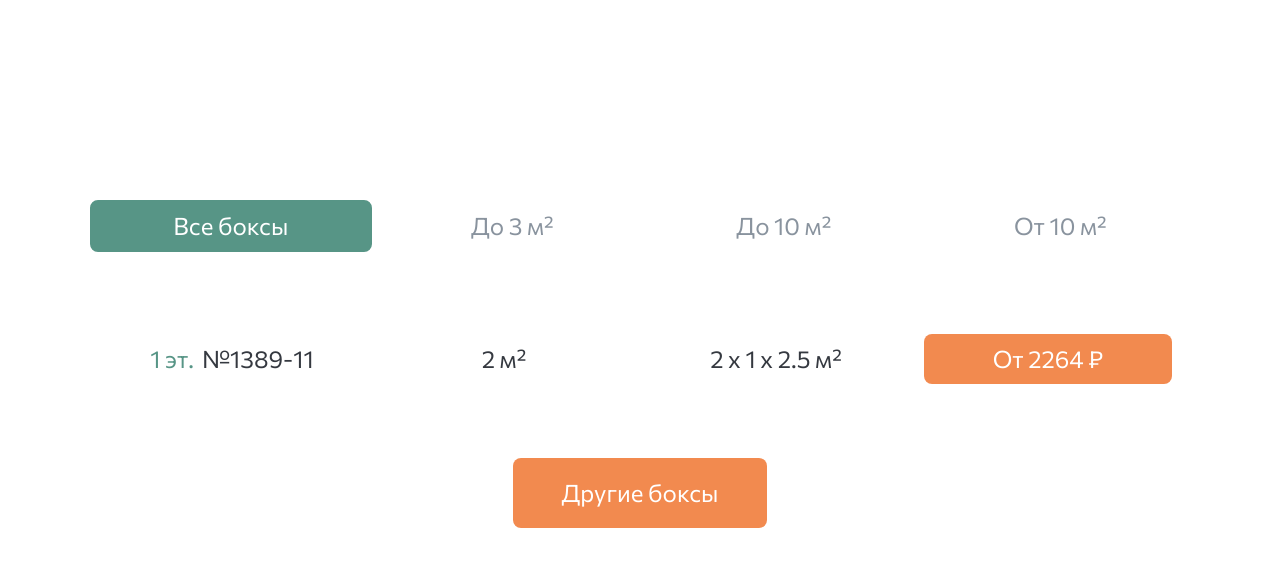
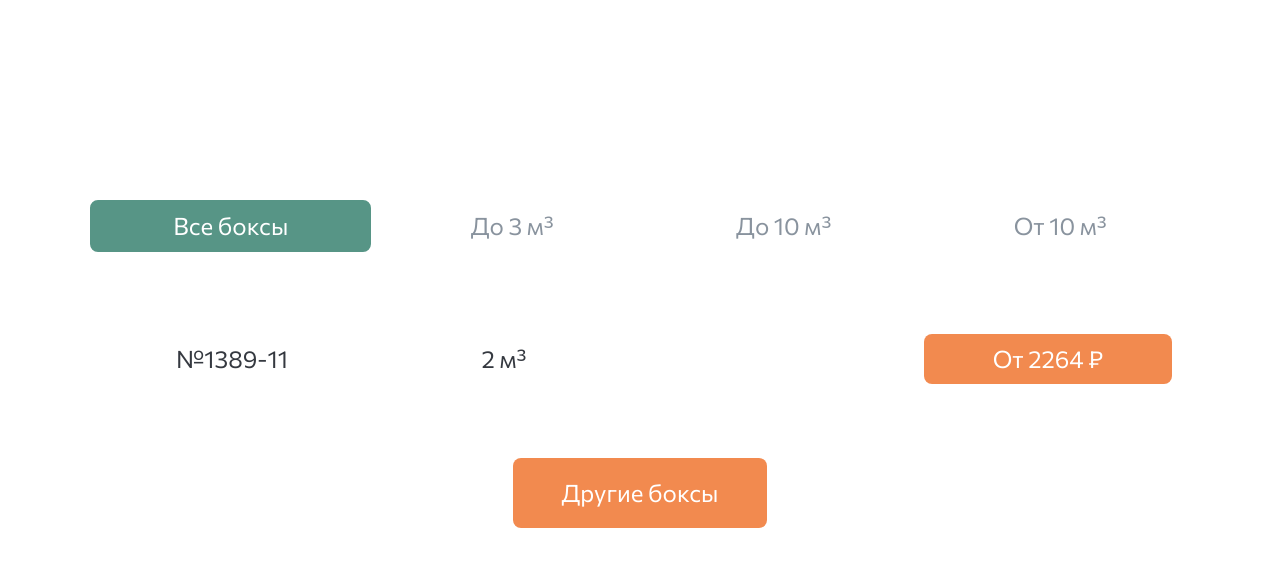
Before and after one commit to permsky/self_storage_site, a Django app: page /boxes/ in a window 1280 px wide. Shown: the part 1053-1626 px from the top of the page. Run offline with Django 3.2, Linux system fonts and the light colour scheme; data that the repository does not hold is empty; parts of the project's set-up code (start-up, migrations or seed data) failed here and were passed over; some libraries are stand-ins or nearby versions.

Commit message:
Prepare for boxes generation

```diff
--- a/self_storage_site/templates/boxes.html
+++ b/self_storage_site/templates/boxes.html
@@ -312,15 +312,15 @@
 			</div>
 			<div class="col-6 col-lg-3">
 				<input type="radio" name="BOXES_FILTER" id="to3m" class="SelfStorage_radio d-none">
-				<label for="to3m" class="btn my-2 w-100 fs_24">До 3 м²</label>
+				<label for="to3m" class="btn my-2 w-100 fs_24">До 3 м&#179;</label>
 			</div>
 			<div class="col-6 col-lg-3">
 				<input type="radio" name="BOXES_FILTER" id="to10m" class="SelfStorage_radio d-none">
-				<label for="to10m" class="btn my-2 w-100 fs_24">До 10 м²</label>
+				<label for="to10m" class="btn my-2 w-100 fs_24">До 10 м&#179;</label>
 			</div>
 			<div class="col-6 col-lg-3">
 				<input type="radio" name="BOXES_FILTER" id="From10m" class="SelfStorage_radio d-none">
-				<label for="From10m" class="btn my-2 w-100 fs_24">От 10 м²</label>
+				<label for="From10m" class="btn my-2 w-100 fs_24">От 10 м&#179;</label>
 			</div>
 		</form>
 		<ul class="nav nav-pills pt-header d-flex justify-content-between" id="pills-tab" role="tablist">
@@ -328,13 +328,13 @@
 				<button class="btn my-2 w-100 fs_24 SelfStorage__tab active" id="pills-all-tab" data-bs-toggle="pill" data-bs-target="#pills-all" type="button" role="tab" aria-controls="pills-all" aria-selected="true">Все боксы</button>
 			</li>
 			<li class="nav-item flex-grow-1 mx-2" role="presentation">
-				<button class="btn my-2 w-100 fs_24 SelfStorage__tab" id="pills-to3-tab" data-bs-toggle="pill" data-bs-target="#pills-to3" type="button" role="tab" aria-controls="pills-to3" aria-selected="false">До 3 м²</button>
+				<button class="btn my-2 w-100 fs_24 SelfStorage__tab" id="pills-to3-tab" data-bs-toggle="pill" data-bs-target="#pills-to3" type="button" role="tab" aria-controls="pills-to3" aria-selected="false">До 3 м&#179;</button>
 			</li>
 			<li class="nav-item flex-grow-1 mx-2" role="presentation">
-				<button class="btn my-2 w-100 fs_24 SelfStorage__tab" id="pills-to10-tab" data-bs-toggle="pill" data-bs-target="#pills-to10" type="button" role="tab" aria-controls="pills-to10" aria-selected="false">До 10 м²</button>
+				<button class="btn my-2 w-100 fs_24 SelfStorage__tab" id="pills-to10-tab" data-bs-toggle="pill" data-bs-target="#pills-to10" type="button" role="tab" aria-controls="pills-to10" aria-selected="false">До 10 м&#179;</button>
 			</li>
 			<li class="nav-item flex-grow-1 mx-2" role="presentation">
-				<button class="btn my-2 w-100 fs_24 SelfStorage__tab" id="pills-from10-tab" data-bs-toggle="pill" data-bs-target="#pills-from10" type="button" role="tab" aria-controls="pills-from10" aria-selected="false">От 10 м²</button>
+				<button class="btn my-2 w-100 fs_24 SelfStorage__tab" id="pills-from10-tab" data-bs-toggle="pill" data-bs-target="#pills-from10" type="button" role="tab" aria-controls="pills-from10" aria-selected="false">От 10 м&#179;</button>
 			</li>
 		</ul>
 		<div class="tab-content" id="pills-tabContent">
@@ -343,13 +343,13 @@
 
 				<a href="#" class="row text-decoration-none py-3 px-4 mt-5 SelfStorage__boxlink">
 					<div class="col-12 col-md-4 col-lg-3 d-flex justify-content-center align-items-center">
-						<span class="SelfStorage_green fs_24 me-2">1 эт.</span><span class="fs_24">№1389-11</span>
+						<span class="fs_24">№1389-11</span>
 					</div>
 					<div class="col-6 col-md-4 col-lg-3 d-flex justify-content-center align-items-center">
-						<span class="fs_24">2 м²</span>
+						<span class="fs_24">2 м&#179;</span>
 					</div>
 					<div class="col-6 col-md-4 col-lg-3 d-flex justify-content-center align-items-center">
-						<span class="fs_24">2 х 1 х 2.5 м²</span>
+						<span class="fs_24"></span>
 					</div>
 					<div class="col-12 col-lg-3">
 						<span class="btn my-2 w-100 text-white fs_24 SelfStorage__bg_orange SelfStorage__btn2_orange border-8">От 2264 ₽</span>
@@ -362,13 +362,13 @@
 
 					<a href="#" class="row text-decoration-none py-3 px-4 mt-5 SelfStorage__boxlink">
 						<div class="col-12 col-md-4 col-lg-3 d-flex justify-content-center align-items-center">
-							<span class="SelfStorage_green fs_24 me-2">1 эт.</span><span class="fs_24">№1234-56</span>
+							<span class="fs_24">№1234-56</span>
 						</div>
 						<div class="col-6 col-md-4 col-lg-3 d-flex justify-content-center align-items-center">
-							<span class="fs_24">4 м²</span>
+							<span class="fs_24">4 м&#179;</span>
 						</div>
 						<div class="col-6 col-md-4 col-lg-3 d-flex justify-content-center align-items-center">
-							<span class="fs_24">2 х 4 х 2.5 м²</span>
+							<span class="fs_24"></span>
 						</div>
 						<div class="col-12 col-lg-3">
 							<span class="btn my-2 w-100 text-white fs_24 SelfStorage__bg_orange SelfStorage__btn2_orange border-8">От 1234 ₽</span>
@@ -389,13 +389,13 @@
 
 				<a href="#" class="row text-decoration-none py-3 px-4 mt-5 SelfStorage__boxlink">
 					<div class="col-12 col-md-4 col-lg-3 d-flex justify-content-center align-items-center">
-						<span class="SelfStorage_green fs_24 me-2">1 эт.</span><span class="fs_24">№1389-11</span>
+						<span class="fs_24">№1389-11</span>
 					</div>
 					<div class="col-6 col-md-4 col-lg-3 d-flex justify-content-center align-items-center">
-						<span class="fs_24">2 м²</span>
+						<span class="fs_24">2 м&#179;</span>
 					</div>
 					<div class="col-6 col-md-4 col-lg-3 d-flex justify-content-center align-items-center">
-						<span class="fs_24">2 х 1 х 2.5 м²</span>
+						<span class="fs_24"></span>
 					</div>
 					<div class="col-12 col-lg-3">
 						<span class="btn my-2 w-100 text-white fs_24 SelfStorage__bg_orange SelfStorage__btn2_orange border-8">От  2264 ₽</span>
@@ -409,13 +409,13 @@
 
 				<a href="#" class="row text-decoration-none py-3 px-4 mt-5 SelfStorage__boxlink">
 					<div class="col-12 col-md-4 col-lg-3 d-flex justify-content-center align-items-center">
-						<span class="SelfStorage_green fs_24 me-2">1 эт.</span><span class="fs_24">№1389-11</span>
+						<span class="fs_24">№1389-11</span>
 					</div>
 					<div class="col-6 col-md-4 col-lg-3 d-flex justify-content-center align-items-center">
-						<span class="fs_24">2 м²</span>
+						<span class="fs_24">2 м&#179;</span>
 					</div>
 					<div class="col-6 col-md-4 col-lg-3 d-flex justify-content-center align-items-center">
-						<span class="fs_24">2 х 1 х 2.5 м²</span>
+						<span class="fs_24"></span>
 					</div>
 					<div class="col-12 col-lg-3">
 						<span class="btn my-2 w-100 text-white fs_24 SelfStorage__bg_orange SelfStorage__btn2_orange border-8">От 2264 ₽</span>
@@ -428,13 +428,13 @@
 
 					<a href="#" class="row text-decoration-none py-3 px-4 mt-5 SelfStorage__boxlink">
 						<div class="col-12 col-md-4 col-lg-3 d-flex justify-content-center align-items-center">
-							<span class="SelfStorage_green fs_24 me-2">1 эт.</span><span class="fs_24">№1234-56</span>
+							<span class="fs_24">№1234-56</span>
 						</div>
 						<div class="col-6 col-md-4 col-lg-3 d-flex justify-content-center align-items-center">
-							<span class="fs_24">4 м²</span>
+							<span class="fs_24">4 м&#179;</span>
 						</div>
 						<div class="col-6 col-md-4 col-lg-3 d-flex justify-content-center align-items-center">
-							<span class="fs_24">2 х 4 х 2.5 м²</span>
+							<span class="fs_24"></span>
 						</div>
 						<div class="col-12 col-lg-3">
 							<span class="btn my-2 w-100 text-white fs_24 SelfStorage__bg_orange SelfStorage__btn2_orange border-8">От 1234 ₽</span>
@@ -458,10 +458,10 @@
 						<span class="fs_24">№</span>
 					</div>
 					<div class="col-6 col-md-4 col-lg-3 d-flex justify-content-center align-items-center">
-						<span class="fs_24">10 м²</span>
+						<span class="fs_24">10 м&#179;</span>
 					</div>
 					<div class="col-6 col-md-4 col-lg-3 d-flex justify-content-center align-items-center">
-						<span class="fs_24">5 х 2 х 1 м²</span>
+						<span class="fs_24"></span>
 					</div>
 					<div class="col-12 col-lg-3">
 						<span class="btn my-2 w-100 text-white fs_24 SelfStorage__bg_orange SelfStorage__btn2_orange border-8">От 7890 ₽</span>
```
